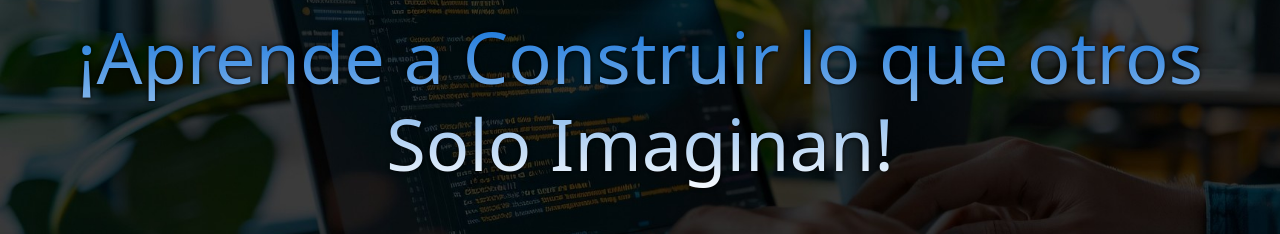
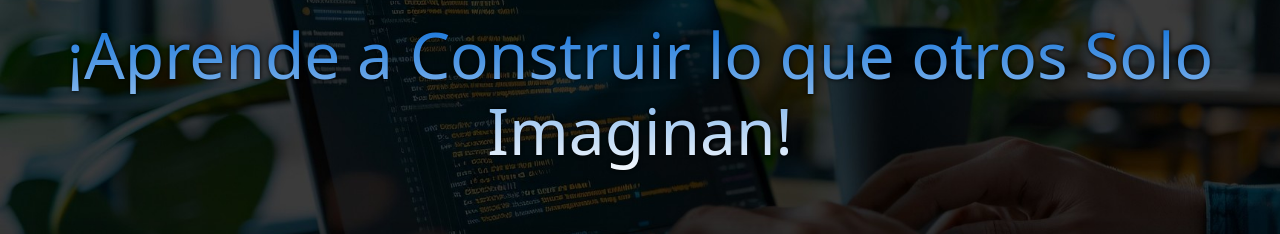
Before and after one commit to Miguel-Vilchez-LearnCode/learn-code-git, a plain HTML site: page index.html in a window 1280 px wide. Shown: the part 329-563 px from the top of the page. Drawn offline with Linux system fonts and the light colour scheme.

Commit message:
display del titulo hero -1

```diff
--- a/index.html
+++ b/index.html
@@ -55,7 +55,7 @@
                 <img src="assets/icons/logo-learnCode.svg" alt="logo - learnCode" class="drop-dark mt-5 pt-5 img-fluid col-md-6 col-12">
             </div>
 
-            <h1 id="h1" class="col-12 display-2 py-2 mt-2 mb-4 d-md-flex d-none texto-gradiente-azul justify-content-center fw-light">¡Aprende a Construir lo que otros Solo Imaginan!</h1>
+            <h1 id="h1" class="col-12 display-3 py-2 mt-2 mb-4 d-md-flex d-none texto-gradiente-azul justify-content-center fw-light">¡Aprende a Construir lo que otros Solo Imaginan!</h1>
 
             <div class="row border-bottom-gradient w-100 mt-2 pb-4 mx-0">
 
```
